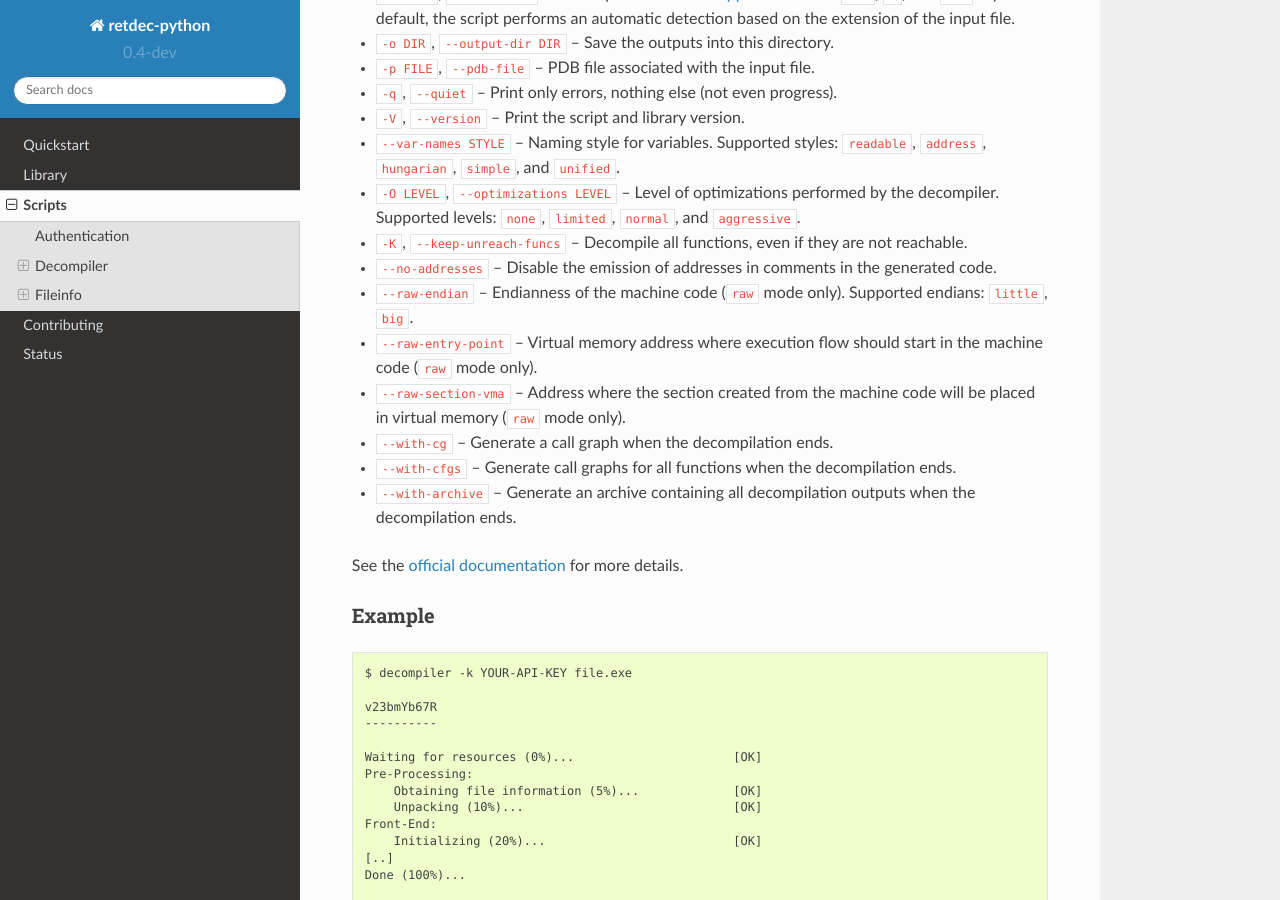
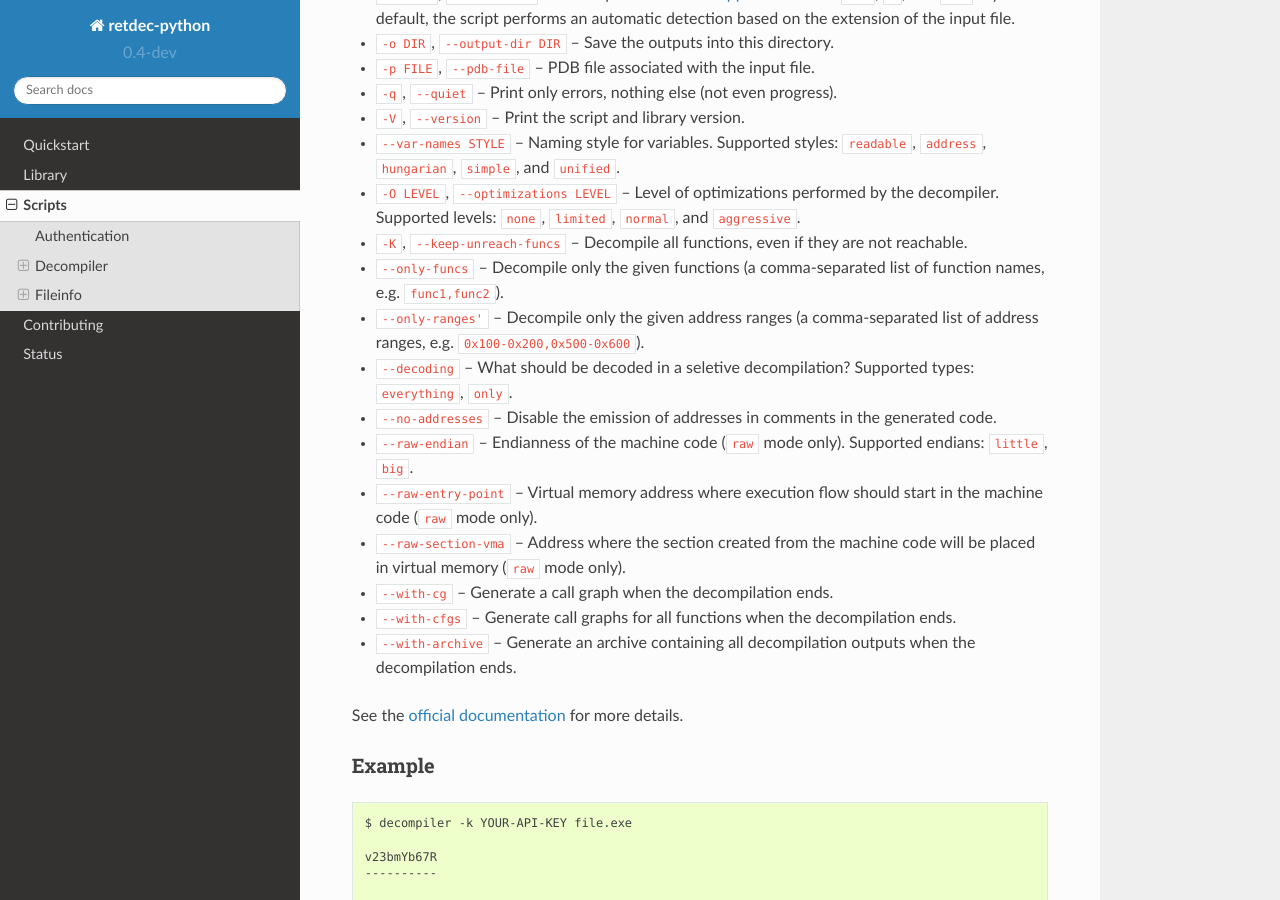
Before and after one commit to s3rvac/retdec-python, a Sphinx documentation site: the page built from docs/scripts.rst, in a window 1280 px wide and 900 px high, scrolled down 1519 px. Built offline with Sphinx 7.4.7 and the Read the Docs theme 2.0.0, drawn with Linux system fonts in a browser that asks for light colours.

Commit message:
Add missing decompilation parameters to the docs.

```diff
--- a/docs/scripts.rst
+++ b/docs/scripts.rst
@@ -61,6 +61,9 @@ Options
 * ``--var-names STYLE`` -- Naming style for variables. Supported styles: ``readable``, ``address``, ``hungarian``, ``simple``, and ``unified``.
 * ``-O LEVEL``, ``--optimizations LEVEL`` -- Level of optimizations performed by the decompiler. Supported levels: ``none``, ``limited``, ``normal``, and ``aggressive``.
 * ``-K``, ``--keep-unreach-funcs`` -- Decompile all functions, even if they are not reachable.
+* ``--only-funcs`` -- Decompile only the given functions (a comma-separated list of function names, e.g. ``func1,func2``).
+* ``--only-ranges'`` -- Decompile only the given address ranges (a comma-separated list of address ranges, e.g. ``0x100-0x200,0x500-0x600``).
+* ``--decoding`` -- What should be decoded in a seletive decompilation? Supported types: ``everything``, ``only``.
 * ``--no-addresses`` -- Disable the emission of addresses in comments in the generated code.
 * ``--raw-endian`` -- Endianness of the machine code (``raw`` mode only). Supported endians: ``little``, ``big``.
 * ``--raw-entry-point`` -- Virtual memory address where execution flow should start in the machine code (``raw`` mode only).
```
